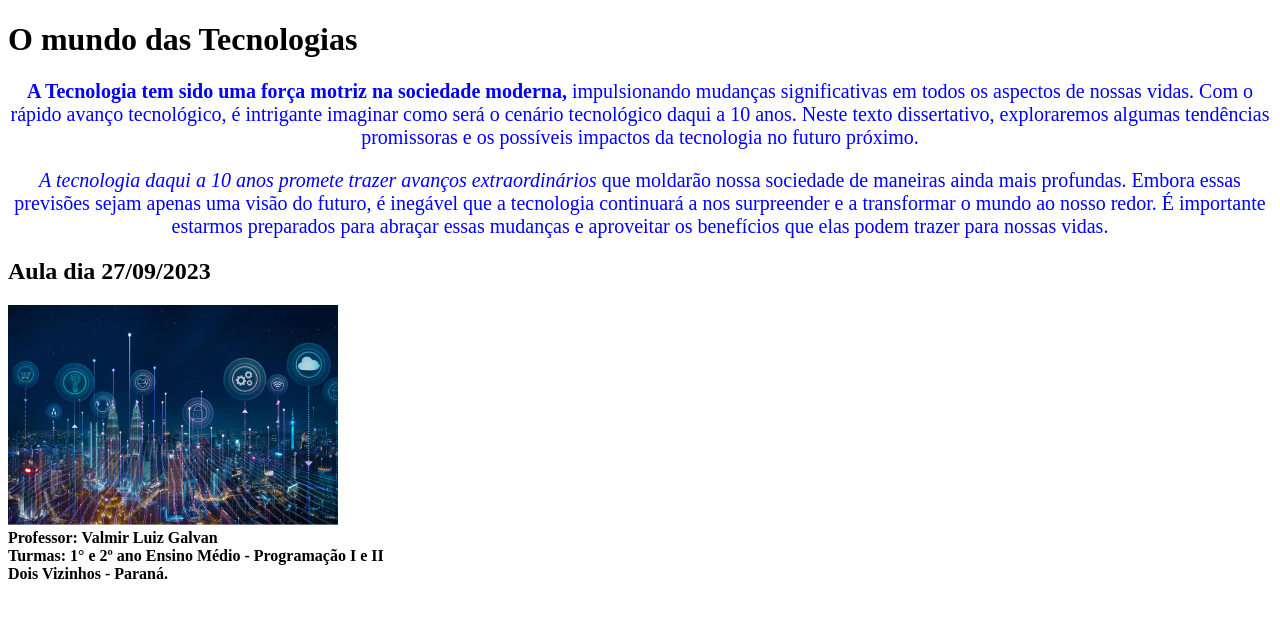
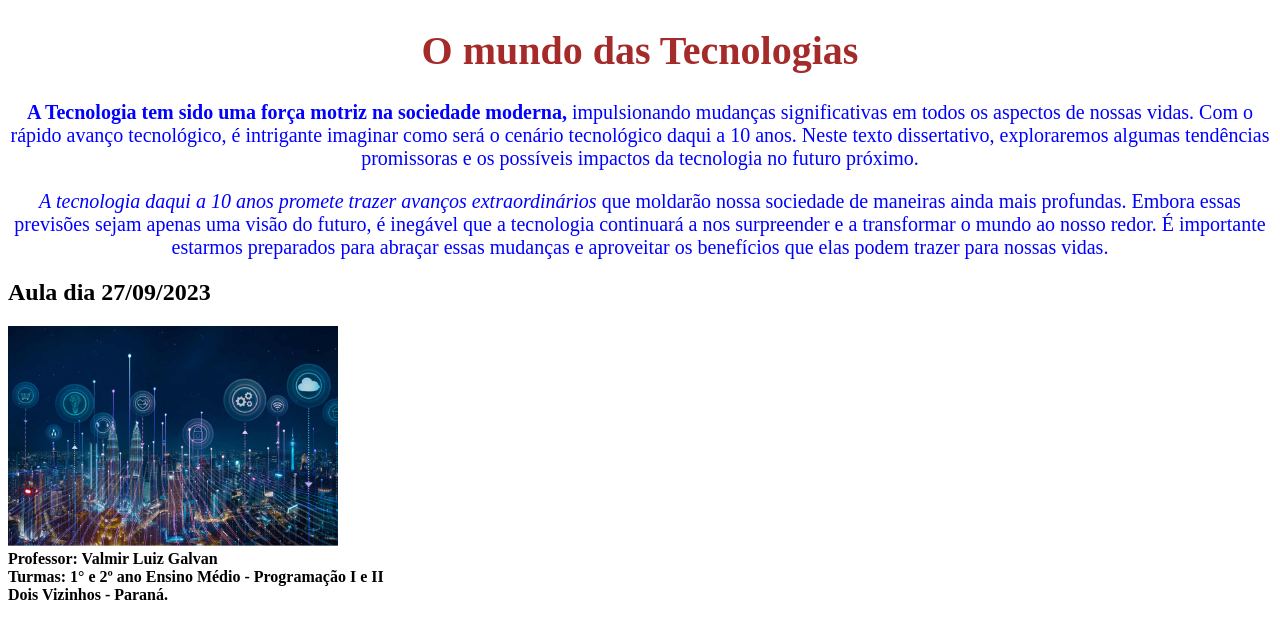
Before and after one commit to valmirgalvan/formacao2023, a plain HTML site: page index.html in a window 1280 px wide. Drawn offline with Linux system fonts and the light colour scheme.

Commit message:
texto cor

```diff
--- a/style.css
+++ b/style.css
@@ -1,3 +1,9 @@
+h1 {
+text-align: center;
+font-size: 40px;
+color: brown;
+}
+
 p {
 text-align: center;
 color: blue;
```
